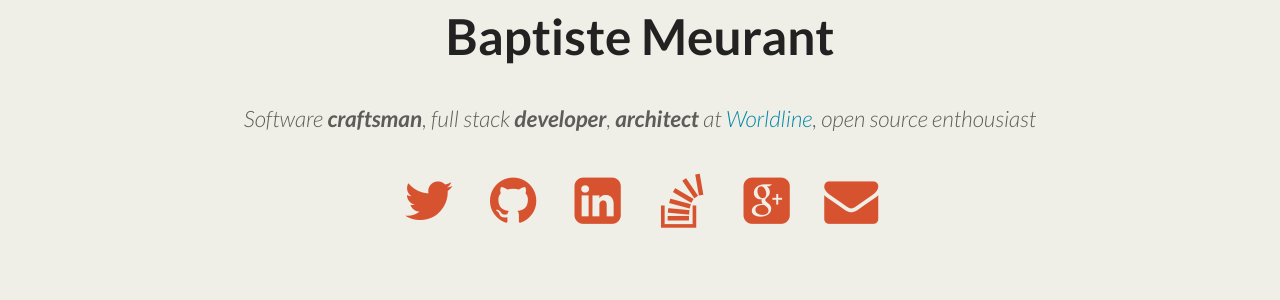
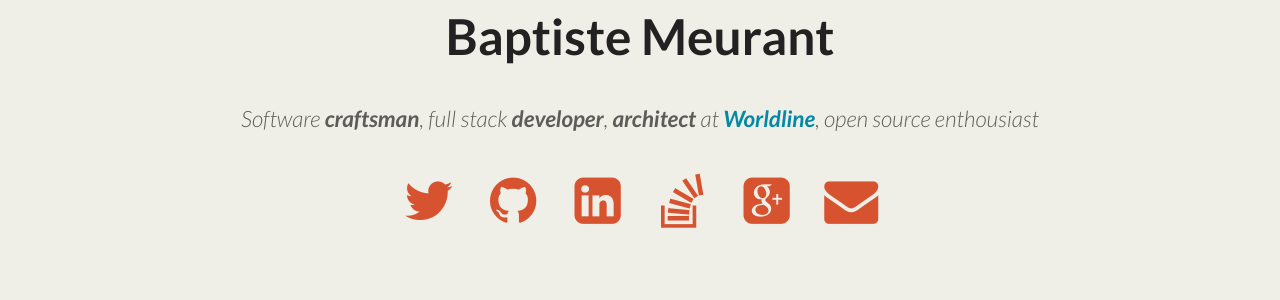
Before and after one commit to bmeurant/bmeurant.github.io, a Jekyll site: the page index.html, which Jekyll copies as it is, in a window 1280 px wide. Shown: the part 157-457 px from the top of the page. Built offline with Jekyll 4.4.1, drawn with Linux system fonts in a browser that asks for light colours; Markdown is read by kramdown in place of the engine named in the settings.

Commit message:
Update index.html

```diff
--- a/index.html
+++ b/index.html
@@ -16,7 +16,7 @@
     <article>
         <h1 class="name">Baptiste Meurant</h1>
 
-        <p class="description">Software <b>craftsman</b>, full stack <b>developer</b>, <b>architect</b> at <a href="https://twitter.com/WorldlineNews">Worldline</a>,
+        <p class="description">Software <b>craftsman</b>, full stack <b>developer</b>, <b>architect</b> at <b><a href="https://twitter.com/WorldlineNews">Worldline</a></b>,
         open source enthousiast</p>
 
         <ul class="social">
```
